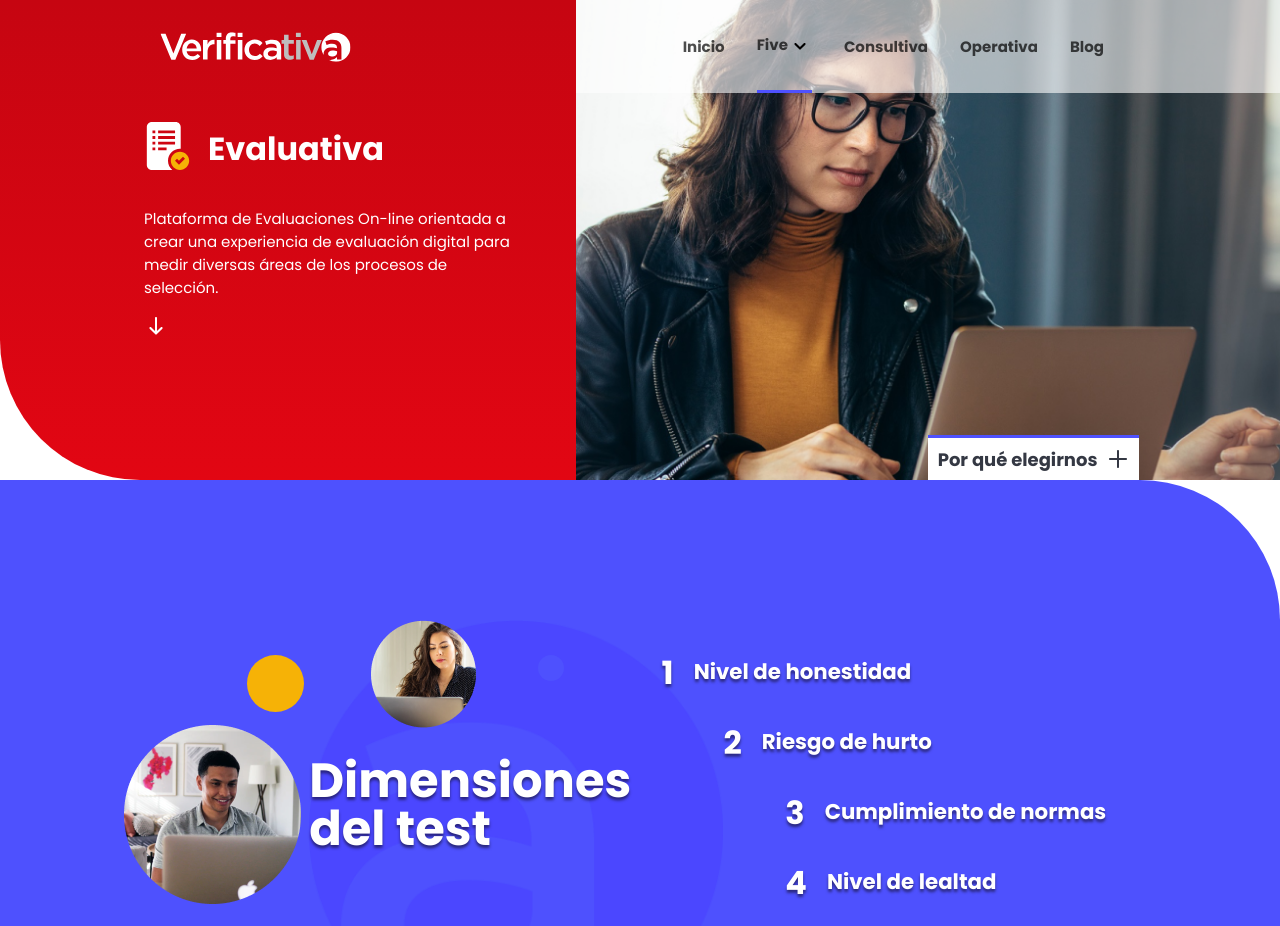
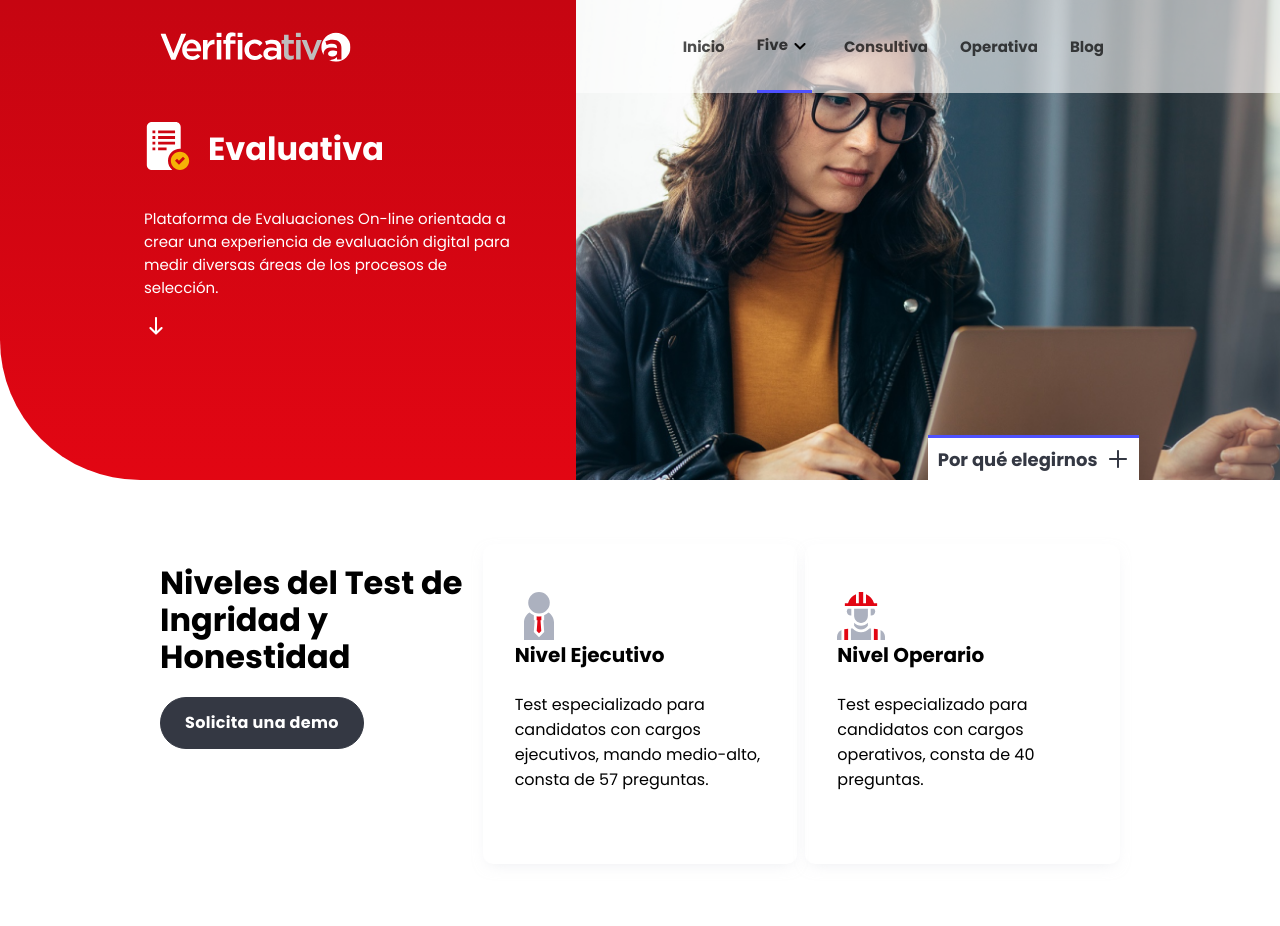
Before and after one commit to JeanC1978/webvwrificativa, a Next.js app: page /evaluativa in a window 1280 px wide. Shown: the top 926 px of the page. Built offline with nearby package versions, Linux system fonts and the light colour scheme.

Commit message:
feat: section card_nivel_test in evaluativa page

```diff
--- a/pages/evaluativa.js
+++ b/pages/evaluativa.js
@@ -1,9 +1,15 @@
 import React from 'react';
+import Image from "next/image";
 import { Layout } from '../components/Layout';
 import { Banner } from "../components/Banner";
 import { Dimensiones } from '../components/Dimensiones';
+import { ButtonBlack } from '../components/ButtonBlack';
+
+//imagenes
 import evaluativaBanner from "../public/images/pages/evaluativa-banner.png";
 import evaluativaIcon from "../public/images/pages/evaluativa-icon.svg";
+import operarioIcon from "../public/images/evaluativa/operario-icon.svg";
+import personIcon from "../public/images/evaluativa/person-icon.svg";
 
 export default function Evaluativa(props) {
 
@@ -12,6 +18,24 @@
 		<div>
 			<Layout>
 				<Banner title="Evaluativa" icon={evaluativaIcon} description={text} bannerImg={evaluativaBanner} />
+
+				<div className="section-nivel-test">
+					<div className="section-nivel-test__columnOne">
+						<h1>Niveles del Test de Ingridad y Honestidad</h1>
+						<ButtonBlack>Solicita una demo</ButtonBlack>
+					</div>
+					<div className="section-nivel-test__columnTwo">
+						<Image src={personIcon} />
+						<h2>Nivel Ejecutivo</h2>
+						<p>Test especializado para candidatos con cargos ejecutivos, mando medio-alto, consta de 57 preguntas.</p>
+					</div>
+					<div className="section-nivel-test__columnThree">
+						<Image src={operarioIcon} />
+						<h2>Nivel Operario</h2>
+						<p>Test especializado para candidatos con cargos operativos, consta de 40 preguntas.</p>
+					</div>
+				</div>
+
 				<Dimensiones />
 			</Layout>
 
--- a/styles/App.scss
+++ b/styles/App.scss
@@ -39,3 +39,4 @@
 @import 'consultiva';
 @import 'verificacion';
 @import 'page_seleccion';
+@import 'page_evaluativa';
--- /dev/null
+++ b/styles/page_evaluativa.scss
@@ -0,0 +1,43 @@
+@import "variables";
+@import "mixins";
+
+.section-nivel-test{
+    width: $with_content;
+    margin: 4rem auto;
+    display: grid;
+    grid-template-columns: 1fr 1fr 1fr;
+    grid-gap: 0.5rem;
+    > div{
+        display: flex;
+        flex-direction: column;
+        justify-content: center;
+        align-items: flex-start;
+    }
+}
+
+.section-nivel-test__columnOne{
+    justify-content: flex-start !important;
+    h1{
+        line-height: 115%;
+    }
+}
+
+.section-nivel-test__columnTwo, .section-nivel-test__columnThree{
+    padding: 48px 32px 56px;
+    border-radius: 10px;
+    box-shadow: 0px 5px 15px -6px rgba(213, 216, 223, 0.5);
+    p{
+        font-size: 16px;
+    }
+}
+
+@include mediaMovil(){
+    .section-nivel-test{
+        grid-template-columns: 1fr;
+    }
+    .section-nivel-test__columnOne{
+        h1{
+            font-size: 35px;
+        }
+    }
+}
```
Also changed, not shown: public/images/evaluativa/operario-icon.svg (added), public/images/evaluativa/person-icon.svg (added).
